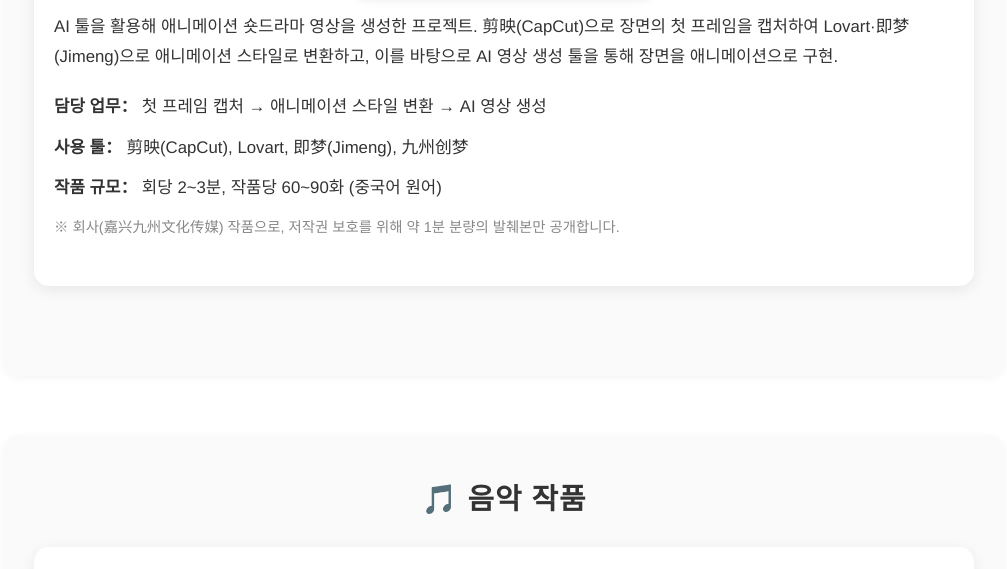
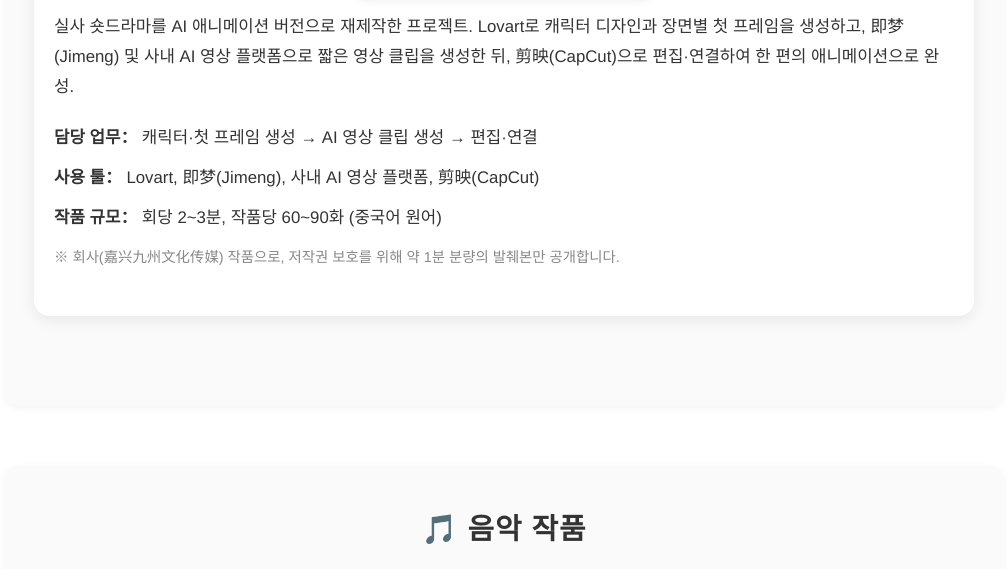
Before and after one commit to chengshanshan2001-star/shanshan-portfolio, a plain HTML site: page index.ko.html in a window 1280 px wide. Shown: the part 3020-3589 px from the top of the page, without its empty margins (136-1143 px from the left). Drawn offline with Linux system fonts and the light colour scheme.

Commit message:
Update index.ko.html

```diff
--- a/index.ko.html
+++ b/index.ko.html
@@ -267,13 +267,13 @@
       <source src="assets/video/donghuaban.MOV" type="video/mp4">
     </video>
     <p>
-      AI 툴을 활용해 애니메이션 숏드라마 영상을 생성한 프로젝트.
-      剪映(CapCut)으로 장면의 첫 프레임을 캡처하여 Lovart·即梦(Jimeng)으로 애니메이션 스타일로 변환하고,
-      이를 바탕으로 AI 영상 생성 툴을 통해 장면을 애니메이션으로 구현.
+            실사 숏드라마를 AI 애니메이션 버전으로 재제작한 프로젝트.
+      Lovart로 캐릭터 디자인과 장면별 첫 프레임을 생성하고, 即梦(Jimeng) 및 사내 AI 영상 플랫폼으로 짧은 영상 클립을 생성한 뒤,
+      剪映(CapCut)으로 편집·연결하여 한 편의 애니메이션으로 완성.
     </p>
     <ul class="work-meta">
-      <li><strong>담당 업무：</strong> 첫 프레임 캡처 → 애니메이션 스타일 변환 → AI 영상 생성</li>
-      <li><strong>사용 툴：</strong> 剪映(CapCut), Lovart, 即梦(Jimeng), 九州创梦</li>
+            <li><strong>담당 업무：</strong> 캐릭터·첫 프레임 생성 → AI 영상 클립 생성 → 편집·연결</li>
+      <li><strong>사용 툴：</strong> Lovart, 即梦(Jimeng), 사내 AI 영상 플랫폼, 剪映(CapCut)</li>
       <li><strong>작품 규모：</strong> 회당 2~3분, 작품당 60~90화 (중국어 원어)</li>
     </ul>
     <p class="work-note">※ 회사(嘉兴九州文化传媒) 작품으로, 저작권 보호를 위해 약 1분 분량의 발췌본만 공개합니다.</p>
```
